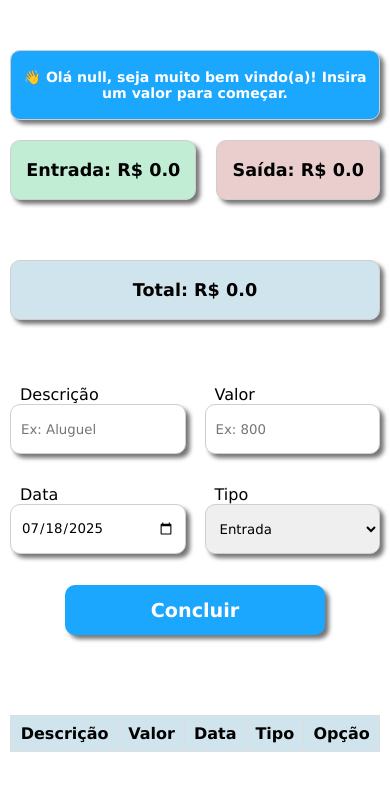
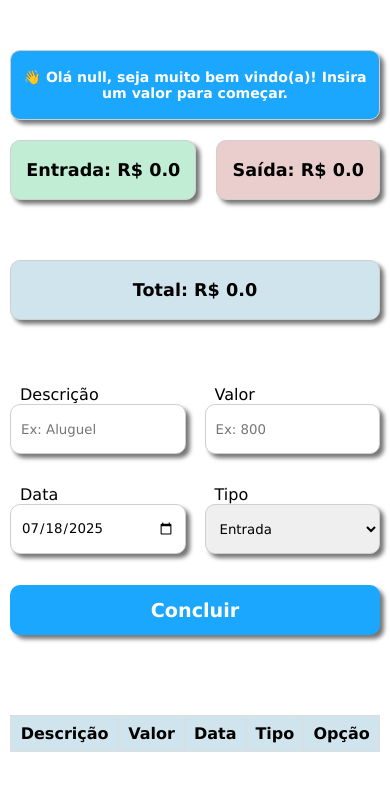
Before and after one commit to marceloguima/controle, a plain HTML site: page pages/page.html in a window 390 px wide. Drawn offline with Linux system fonts and the light colour scheme.

Commit message:
ajustei a largura do botão para 100%

```diff
--- a/styles/style.css
+++ b/styles/style.css
@@ -290,3 +290,9 @@ td {
        justify-self: center;
     }
 }
+
+    @media (max-width: 900px){
+        button{
+            width: 100%;
+        }
+    }
```
